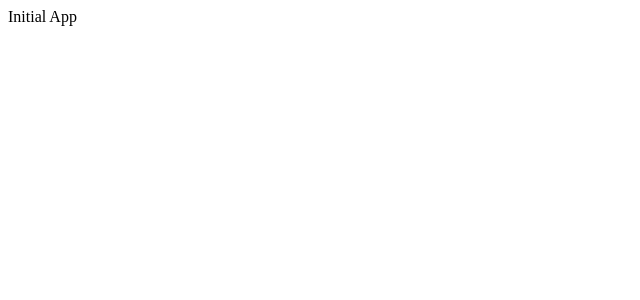
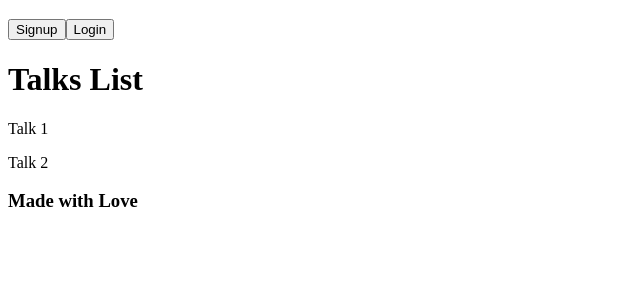
Before and after one commit to lightstrike/djangocon-2017-react, a React app: page / in a window 1280 px wide. Shown: the top 300 px of the page, without its empty margins (0-640 px from the left). Built offline with nearby package versions, Linux system fonts and the light colour scheme.

Commit message:
resolving rebase conflict with App.jsx

```diff
--- a/website/App.jsx
+++ b/website/App.jsx
@@ -1,10 +1,24 @@
 import React, { Component } from 'react';
+import { BrowserRouter, Switch, Route } from 'react-router-dom'
+
+import Header from 'website/components/stateful/Header';
+import HomePage from 'website/components/stateful/HomePage';
+import TalkPage from 'website/components/stateful/TalkPage';
+import Footer from 'website/components/stateless/Footer';
 
 class App extends Component {
-
   render() {
     return (
-      <div>Initial App</div>
+      <BrowserRouter>
+        <div>
+          <Header heading="Django Talks" />
+          <Switch>
+            <Route exact path="/" component={HomePage} />
+            <Route path="/:slug" component={TalkPage} />
+          </Switch>
+          <Footer />
+        </div>
+      </BrowserRouter>
     );
   }
 }
--- /dev/null
+++ b/website/components/stateful/Header.jsx
@@ -0,0 +1,36 @@
+import React, { Component } from 'react';
+import PropTypes from 'prop-types'
+
+import UserSection from 'website/components/stateless/UserSection';
+
+const propTypes = {
+    heading: PropTypes.string.isRequired,
+}
+
+const defaultProps = {
+    heading: 'Django Talks',
+};
+
+class Header extends Component {
+    constructor(props) {
+        super(props);
+        this.state = {
+            isLoggedIn: false,
+            user: undefined
+        };
+    }
+
+    render() {
+        return (
+            <nav>
+              <h3>{this.heading}</h3>
+              <UserSection isLoggedIn={this.state.isLoggedIn} user={this.state.user} />
+            </nav>
+        );
+    }
+}
+
+Header.propTypes = propTypes;
+Header.defaultProps = defaultProps;
+
+export default Header;
--- /dev/null
+++ b/website/components/stateful/HomePage.jsx
@@ -0,0 +1,17 @@
+import React, { Component } from 'react';
+
+import Header from 'website/components/stateless/Header';
+import TalksList from 'website/components/stateless/TalksList';
+import Footer from 'website/components/stateless/Footer';
+
+class HomePage extends Component {
+  render() {
+    return (
+      <div>
+        <TalksList />
+      </div>
+    );
+  }
+}
+
+export default HomePage;
--- /dev/null
+++ b/website/components/stateful/TalkPage.jsx
@@ -0,0 +1,13 @@
+import React, { Component } from 'react';
+
+class TalkPage extends Component {
+  render() {
+    return (
+      <div>
+        <h1>Talk Name</h1>
+      </div>
+    );
+  }
+}
+
+export default TalkPage;
--- /dev/null
+++ b/website/components/stateless/Footer.jsx
@@ -0,0 +1,9 @@
+import React from 'react';
+
+function Footer({ ...props }) {
+    return (
+        <footer><h3>Made with Love</h3></footer>
+    );
+}
+
+export default Footer;
--- /dev/null
+++ b/website/components/stateless/TalksList.jsx
@@ -0,0 +1,15 @@
+import React, { Component } from 'react';
+
+class TalksList extends Component {
+  render() {
+    return (
+        <div>
+          <h1>Talks List</h1>
+          <p>Talk 1</p>
+          <p>Talk 2</p>
+        </div>
+    );
+  }
+}
+
+export default TalksList;
--- /dev/null
+++ b/website/components/stateless/UserSection.jsx
@@ -0,0 +1,38 @@
+import React from 'react';
+import PropTypes from 'prop-types'
+
+const propTypes = {
+    isLoggedIn: PropTypes.bool,
+    user: PropTypes.object,
+}
+
+const defaultProps = {
+    isLoggedIn: false,
+    user: undefined,
+};
+
+function UserSection({ isLoggedIn, user, ...props }) {
+    return (
+        <section>
+            {user &&
+              <span>Hi {user}</span>
+            }
+            {isLoggedIn ? (
+              <buttons>
+                <button>Add Talk</button>
+                <button>Logout</button>
+              </buttons>
+            ) : (
+              <buttons>
+                <button>Signup</button>
+                <button>Login</button>
+              </buttons>
+            )}
+        </section>
+    );
+}
+
+UserSection.propTypes = propTypes;
+UserSection.defaultProps = defaultProps;
+
+export default UserSection;
```
Also changed, not shown: 1 other file (tests, documents, lock files or other folders).
